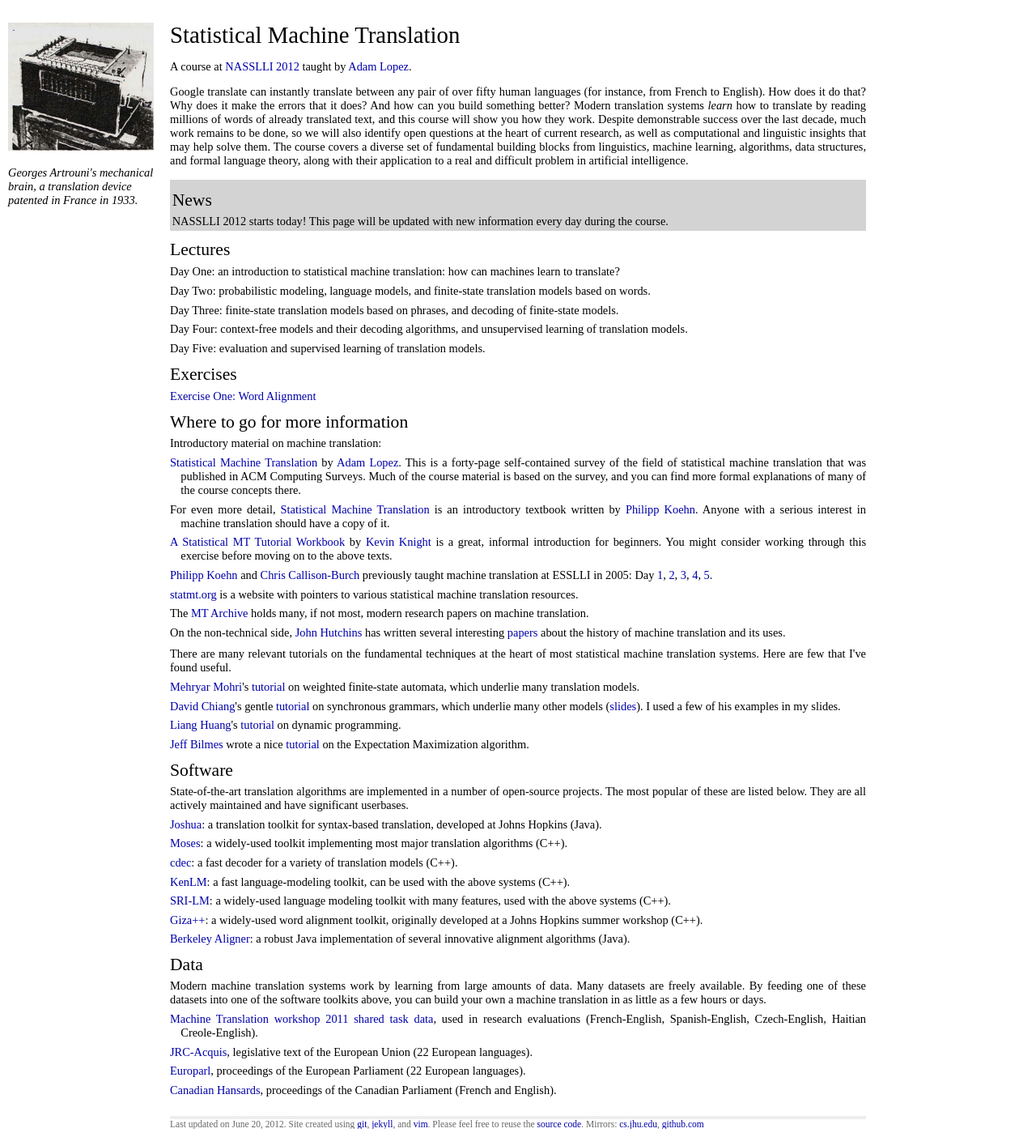
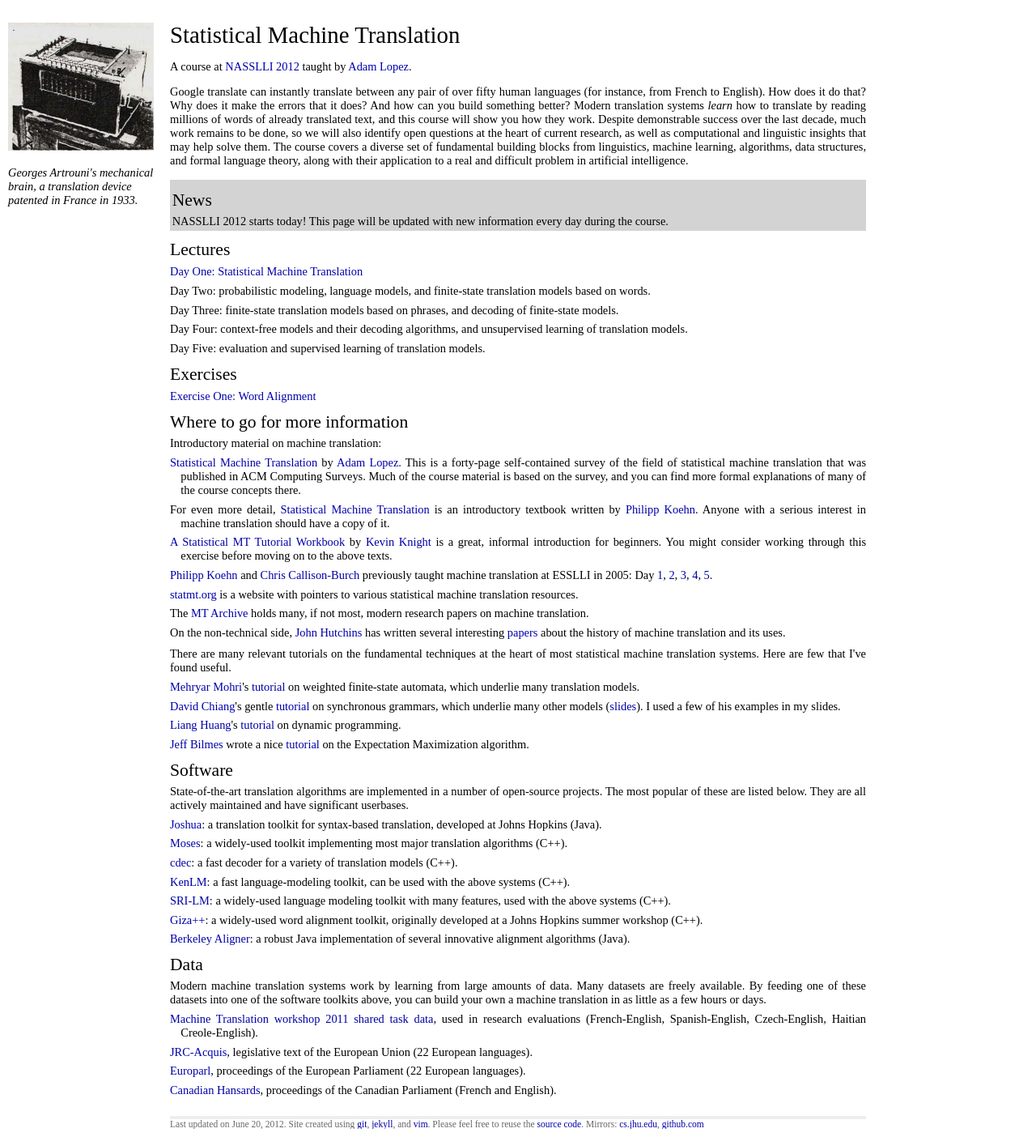
Before and after one commit to alopez/alopez.github.com, a Jekyll site: the page built from nasslli2012.html, in a window 1280 px wide. Shown: the whole page at 81% size. Built offline with Jekyll 4.4.1, drawn with Linux system fonts in a browser that asks for light colours.

Commit message:
Add NASSLLI day 1 slides

```diff
--- a/nasslli2012.html
+++ b/nasslli2012.html
@@ -28,7 +28,7 @@ every day during the course.
 
 <h2>Lectures</h2>
 <ul class="posts">
-	<li>Day One: an introduction to statistical machine translation: how can machines learn to translate?</li>
+	<li><a href="http://www.cs.jhu.edu/~alopez/talks/NASSLLIday1.pdf">Day One: Statistical Machine Translation</a></li>
 	<li>Day Two: probabilistic modeling, language models, and finite-state translation models based on words.</li>
 	<li>Day Three: finite-state translation models based on phrases, and decoding of finite-state models.</li>
 	<li>Day Four: context-free models and their decoding algorithms, and unsupervised learning of translation models.</li>
```
